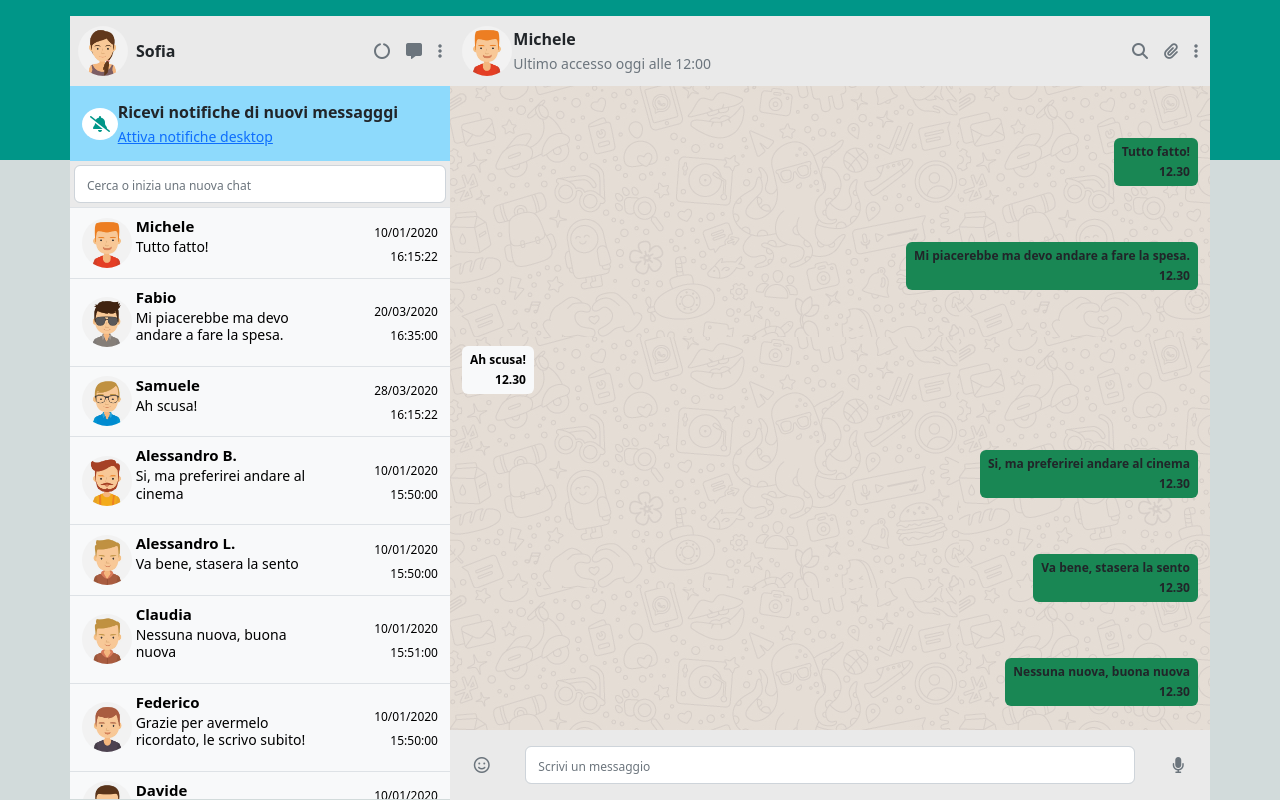
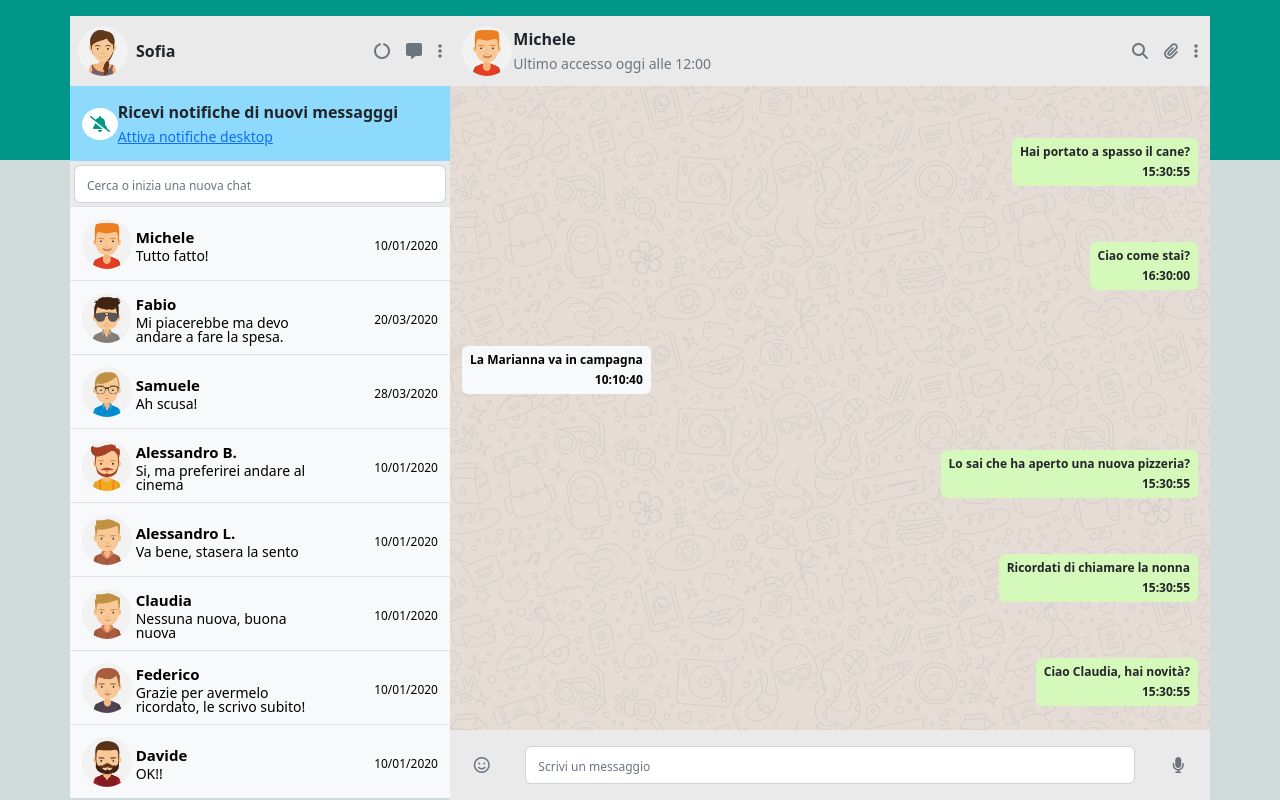
Before and after one commit to PatrikGjikolaj/vue-boolzapp, a plain HTML site: page index.html in a window 1280 px wide. Drawn offline with nearby package versions, Linux system fonts and the light colour scheme.

Commit message:
fix generale

```diff
--- a/css/main.css
+++ b/css/main.css
@@ -14,7 +14,9 @@
 .bg_gren_grad {
     background: no-repeat linear-gradient(#009688 20%, #d2dbdb 20% 80%);
 }
-
+.bg_green {
+    background-color: #d5f9ba;
+}
 /*************/
 /* Font size */
 /*************/
@@ -33,6 +35,9 @@
 /* Resizing */
 /************/
 
+.altezza_45 {
+    height: 45px;
+}
 .altezza_70 {
     min-height: 70px;
 }
@@ -55,6 +60,9 @@
 .fotoProfilo {
     width: 50px;
 }
+.full_width_messages {
+    max-width: 100%;
+}
 
 /**************/
 /* Single use */
--- a/index.html
+++ b/index.html
@@ -13,13 +13,13 @@
 <body>
     <div id="app" class="container-fluid p-md-3 p-0 bg_gren_grad">
         <div class="container-md full_size">
-            <div class="row d-flex">
+            <div class="row d-flex p-0">
                 <!-- Sezione dell'utente -->
                 <div class="col-md-4 col-sm-12 col-xs-12">
                     <!-- Utente e navigazione -->
-                    <div class="row bg_grey">
+                    <div class="row bg_grey altezza_70">
                         <!-- Foto e nome utente -->
-                        <div class="col-8 d-flex gap-2 p-2 align-items-center altezza_70">
+                        <div class="col-8 d-flex gap-2 p-2 align-items-center">
                             <img src="./img/avatar_io.jpg" alt="" class="rounded-circle fotoProfilo">
                             <label for="" class="fw-bold">Sofia</label>
                         </div>
@@ -41,7 +41,7 @@
                         </div>
                     </div>
                     <!-- Barra di ricerca conversazioni -->
-                    <div class="row">
+                    <div class="row altezza_45">
                         <div class="col-12 bg_grey p-1">
                             <input class="form-control" type="search" placeholder="Cerca o inizia una nuova chat">
                         </div>
@@ -49,16 +49,16 @@
                     <!-- Sezione delle conversazioni -->
                     <div class="row full_size_chat scroll_bar">
                         <div class="col-12 bg_white altezza_70 border-top d-flex p-0" v-for="(utenti, c) in contacts">
-                            <button href="" class="btn btn-light border-0 rounded-0 d-flex align-items-center">
+                            <button class="btn btn-light border-0 rounded-0 d-flex align-items-center" aria-pressed="true" data-bs-toggle="button">
                                 <div class="col-1  d-flex align-items-center">
                                     <img :src="utenti.avatar" alt="" class="rounded-circle fotoProfilo">
                                 </div>
                                 <div class="col-8 px-4 text-start">
                                     <span class="fw-bold font_15">{{utenti.name}}</span><br>
-                                    <p class="fw-light font_14 lh-sm">{{utenti.messages[utenti.messages.length-1].message}}</p>
+                                    <p class="fw-light font_14 lh-1 m-0">{{utenti.messages[utenti.messages.length-1].message}}</p>
                                 </div>
                                 <div class="col-3 text-end">
-                                    <span class="fw-light font_12">{{utenti.messages[utenti.messages.length-1].date}}</span>
+                                    <span class="fw-light font_12">{{utenti.messages[utenti.messages.length-1].date.split(" ")[0]}}</span>
                                 </div>
                             </button>
                         </div>
@@ -82,27 +82,27 @@
                         </div>
                     </div>
                     <!-- Messaggi -->
-                    <div class="row full_size_messages  scroll_bar">
+                    <div class="row full_size_messages scroll_bar">
                         <div class="col-12 pt-5" v-for="(utenti, c) in contacts">
                             <!-- Messaggi ricevuti -->
                             <div class="col-12 my-1" v-if="utenti.messages[0].status === 'received'">
-                                <div class="badge text-bg-light p-2">
+                                <div class="badge text-bg-light p-2 full_width_messages">
                                     <div>
-                                        <span>{{utenti.messages[utenti.messages.length-1].message}}</span>
+                                        <span>{{utenti.messages[0].message}}</span>
                                     </div>
                                     <div class="d-flex flex-row-reverse mt-2">
-                                        <span>12.30</span>
+                                        <span>{{utenti.messages[0].date.split(" ")[1]}}</span>
                                     </div>
                                 </div>
                             </div>
                             <!-- Messaggi inviati -->
                             <div class="col-12 my-1 d-flex flex-row-reverse" v-else>
-                                <div class="badge bg-success text-dark p-2">
+                                <div class="badge bg_green text-dark p-2 full_width_messages">
                                     <div>
-                                        <span>{{utenti.messages[utenti.messages.length-1].message}}</span>
+                                        <span>{{utenti.messages[0].message}}</span>
                                     </div>
                                     <div class="d-flex flex-row-reverse mt-2">
-                                        <span>12.30</span>
+                                        <span>{{utenti.messages[0].date.split(" ")[1]}}</span>
                                     </div>
                                 </div>
                             </div>
--- a/js/main.js
+++ b/js/main.js
@@ -167,5 +167,8 @@ const { createApp } = Vue
                 }
             ]
         }
+        methods: {
+
+        }
     },
 }).mount("#app");
```
